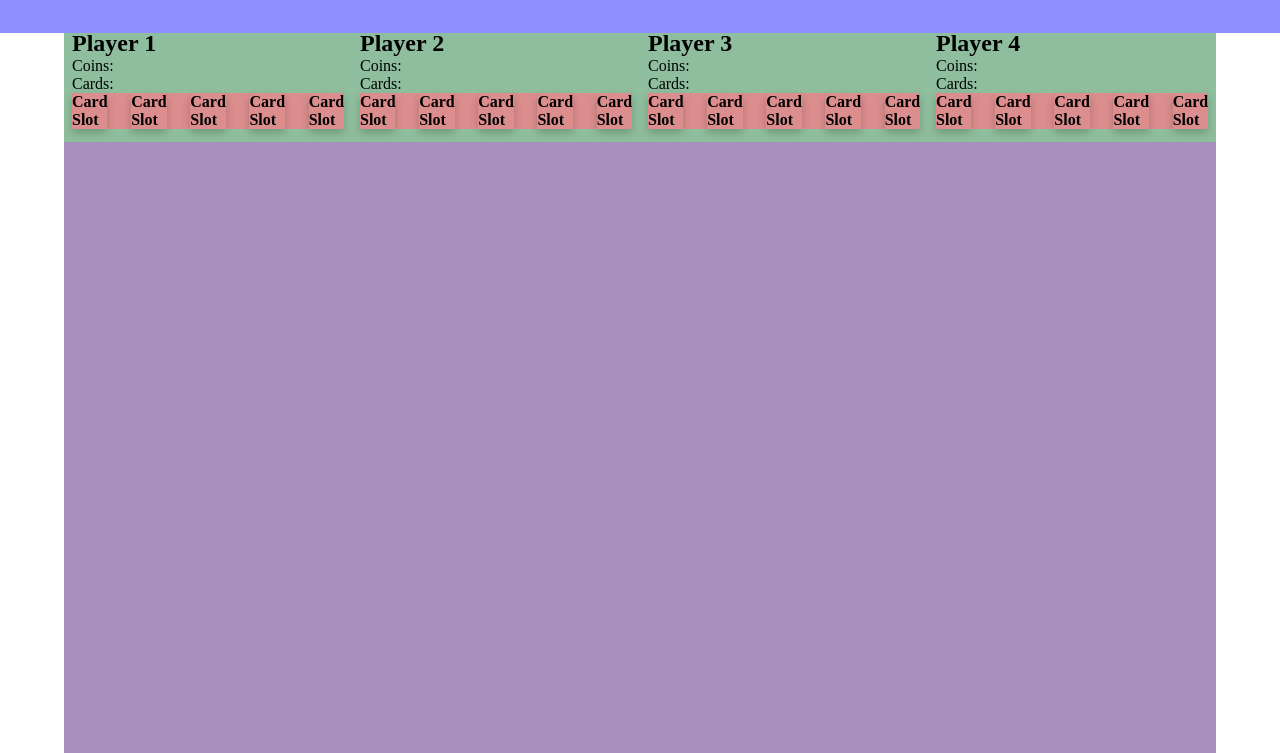
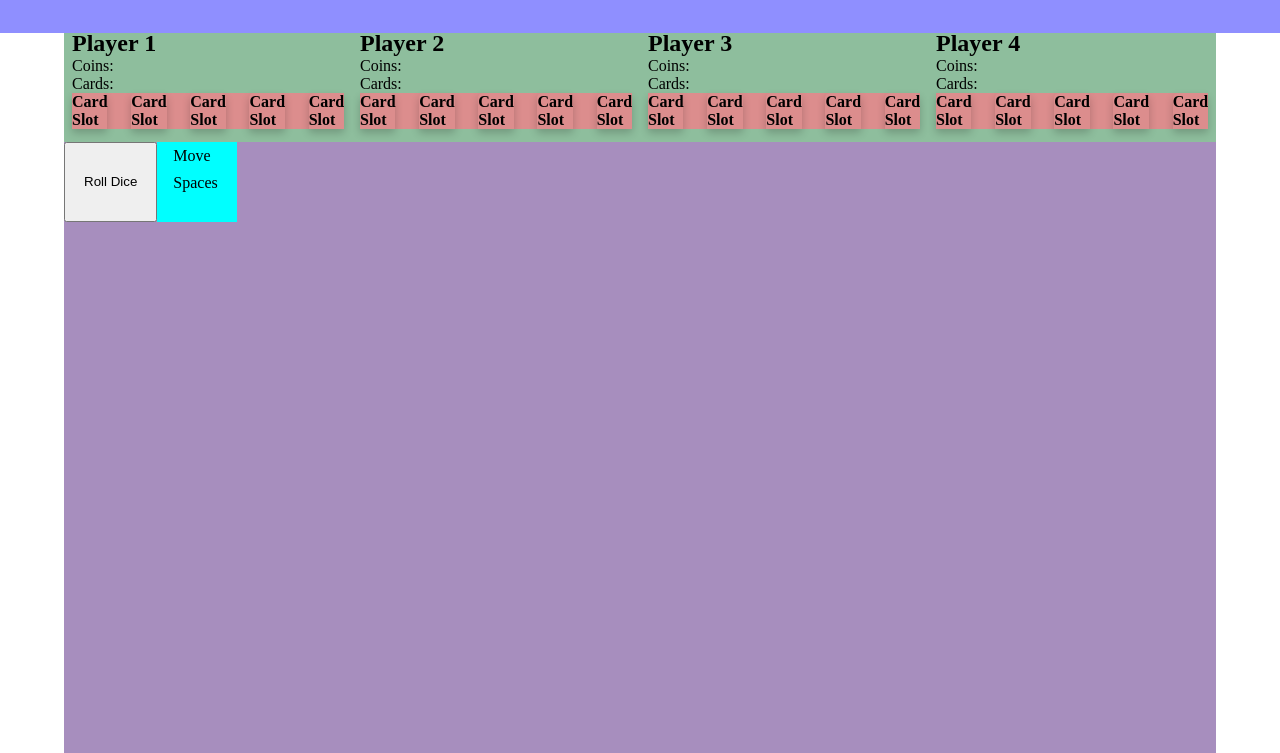
Before and after one commit to TeaveLeaf/Game-Project, a plain HTML site: page index.html in a window 1280 px wide. Both pictures are taken after a click on the button "Start Game". Shown: the part 47-800 px from the top of the page. Drawn offline with Linux system fonts and the light colour scheme.

Commit message:
KC - Made dice button

```diff
--- a/app.js
+++ b/app.js
@@ -4,7 +4,7 @@ let board = [0,0,0,0,0,0,0,0,0,0,0,0,0,0,0,0];
 
 
 
-//function makes thingy appear and or disappear
+//Function makes thingy appear and or disappear
 function visibility() {
     var x = document.getElementById("startgm");
     var y = document.getElementById("playerbrd");
@@ -18,3 +18,10 @@ function visibility() {
       z.style.display = "flex";
     }
   }
+
+  //Dice roll function
+  function diceRoll(){
+    var num;
+    num = Math.floor(Math.random()*7)+1;
+    document.getElementById("diceShow2").innerHTML = num;
+  }
--- a/index.html
+++ b/index.html
@@ -166,6 +166,12 @@
         </div>
         <div id="board" class="board">
             <div class="cardDeck"></div>
+            <button id="dice" onclick="diceRoll()">Roll Dice</button>
+            <div class="diceRes">
+                <p id="diceShow" class="pb1">Move</p>
+                <p id="diceShow2" class="pb2"></p>
+                <p id="diceShow3" class="pb3">Spaces</p>
+            </div>
             <div class="pathway"></div>
         </div>
     </div>
--- a/style.css
+++ b/style.css
@@ -155,6 +155,27 @@ a:visited#navButton {
     padding-top: 6%;
 }
 
+#dice {
+    width: 7em;
+    height: 6em;
+}
+
+.diceRes {
+    background-color: aqua;
+    width: 5em;
+    height: 5em;
+    /* display: flex;
+    justify-content: space-between;
+    flex-direction: row; */
+}
+
+.pb1,
+.pb2,
+.pb3 {
+    padding-left: 1em;
+    padding-top: 0.3em;
+}
+
 
 /* TEXT CONTENT */
 .textContent {
```
